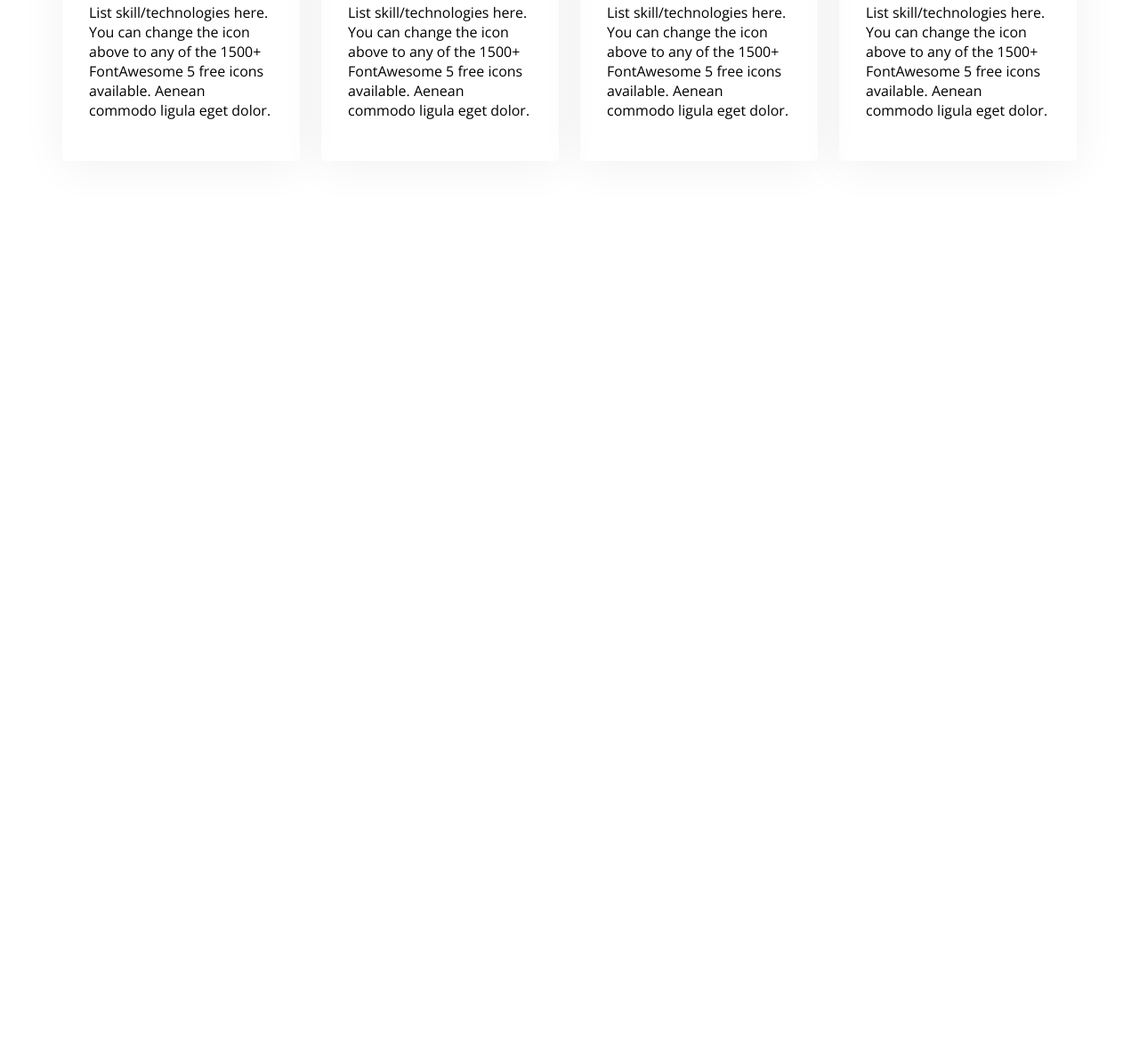
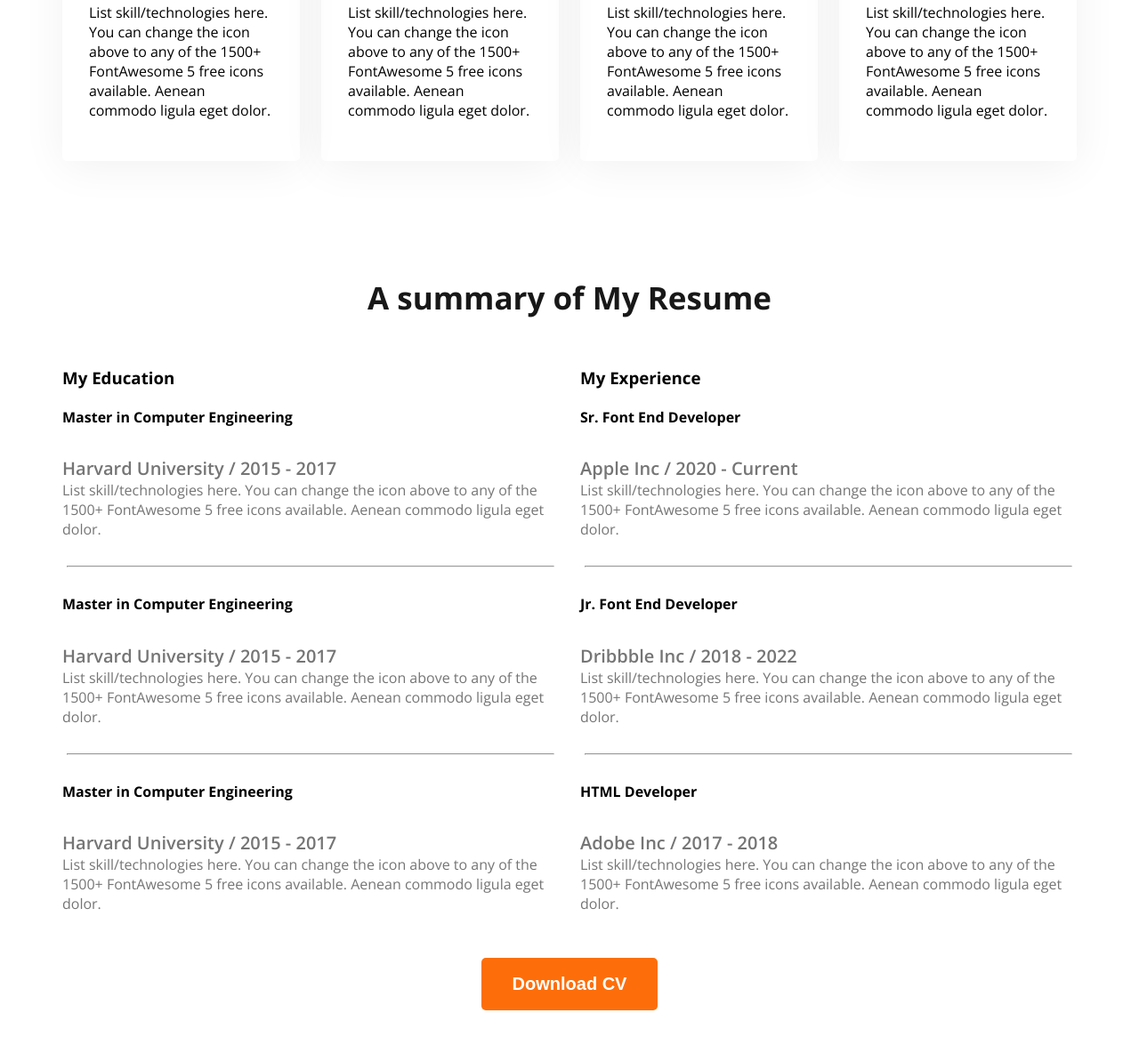
Before and after one commit to kanakferdous/web-dev-portfolio, a plain HTML site: page index.html in a window 1280 px wide. Shown: the part 1962-3137 px from the top of the page at 89% size. Before the commit the page ends 2273 px from the top, so only its background shows below. Drawn offline with nearby package versions, Linux system fonts and the light colour scheme.

Commit message:
Resume Section Education And Expereince Area

```diff
--- a/index.html
+++ b/index.html
@@ -91,6 +91,54 @@
         </div>
       </div>
     </section>
+    <section class="resume">
+      <h3 class="section-title text-center">A summary of My Resume</h3>
+      <div class="resume-container">
+        <div class="resume-column">
+          <h3 class="resume-column-title">My Education</h3>
+          <div class="experience">
+            <h4 class="experience-title">Master in Computer Engineering</h4>
+            <h5 class="experience-sub-title">Harvard University / 2015 - 2017</h5>
+            <div class="experience-description">List skill/technologies here. You can change the icon above to any of the 1500+ FontAwesome 5 free icons available. Aenean commodo ligula eget dolor.</div>
+          </div>
+          <hr>
+          <div class="experience">
+            <h4 class="experience-title">Master in Computer Engineering</h4>
+            <h5 class="experience-sub-title">Harvard University / 2015 - 2017</h5>
+            <div class="experience-description">List skill/technologies here. You can change the icon above to any of the 1500+ FontAwesome 5 free icons available. Aenean commodo ligula eget dolor.</div>
+          </div>
+          <hr>
+          <div class="experience">
+            <h4 class="experience-title">Master in Computer Engineering</h4>
+            <h5 class="experience-sub-title">Harvard University / 2015 - 2017</h5>
+            <div class="experience-description">List skill/technologies here. You can change the icon above to any of the 1500+ FontAwesome 5 free icons available. Aenean commodo ligula eget dolor.</div>
+          </div>
+        </div>
+        <div class="resume-column">
+          <h3 class="resume-column-title">My Experience</h3>
+          <div class="experience">
+            <h4 class="experience-title">Sr. Font End Developer</h4>
+            <h5 class="experience-sub-title">Apple Inc / 2020 - Current</h5>
+            <div class="experience-description">List skill/technologies here. You can change the icon above to any of the 1500+ FontAwesome 5 free icons available. Aenean commodo ligula eget dolor.</div>
+          </div>
+          <hr>
+          <div class="experience">
+            <h4 class="experience-title">Jr. Font End Developer</h4>
+            <h5 class="experience-sub-title">Dribbble Inc / 2018 - 2022</h5>
+            <div class="experience-description">List skill/technologies here. You can change the icon above to any of the 1500+ FontAwesome 5 free icons available. Aenean commodo ligula eget dolor.</div>
+          </div>
+          <hr>
+          <div class="experience">
+            <h4 class="experience-title">HTML Developer</h4>
+            <h5 class="experience-sub-title">Adobe Inc / 2017 - 2018</h5>
+            <div class="experience-description">List skill/technologies here. You can change the icon above to any of the 1500+ FontAwesome 5 free icons available. Aenean commodo ligula eget dolor.</div>
+          </div>
+        </div>
+      </div>
+      <div class="text-center resume-download-cv">
+        <button class="btn-primary">Download CV</button>
+      </div>
+    </section>
   </main>
   <footer></footer>
 </body>
--- a/styles/portfolio.css
+++ b/styles/portfolio.css
@@ -142,3 +142,27 @@ main section {
   border-radius: 5px;
   box-shadow: 0px 6px 50px 0px rgba(0, 0, 0, 0.06);
 }
+
+/* Resume Section */
+.resume-container {
+  display: flex;
+  gap: 24px;
+}
+
+.experience-sub-title {
+  font-size: 20px;
+  font-weight: 600;
+  margin-bottom: 0px;
+}
+
+.experience-sub-title, .experience-description {
+  color: #757575;
+}
+
+.resume hr {
+  margin: 30px 5px;
+}
+
+.resume-download-cv {
+  margin-top: 50px;
+}
```
